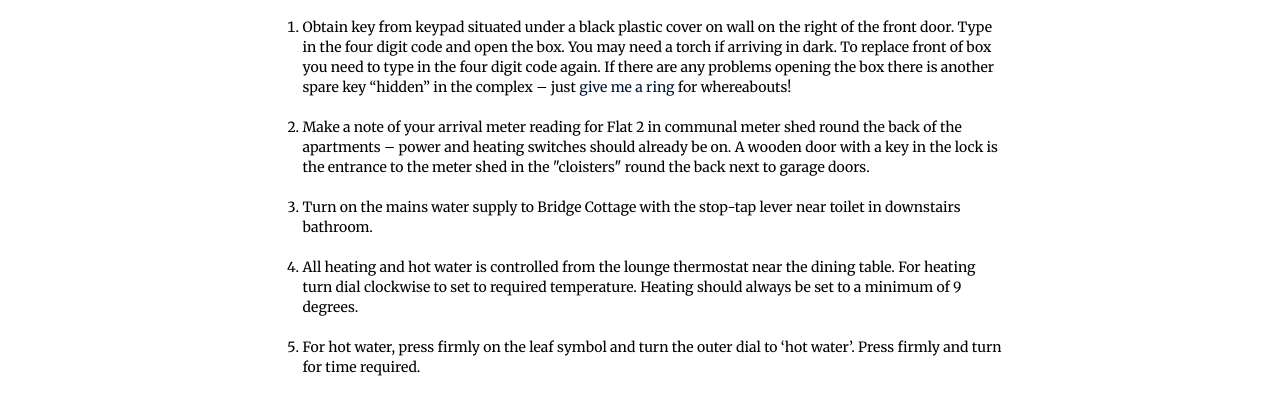
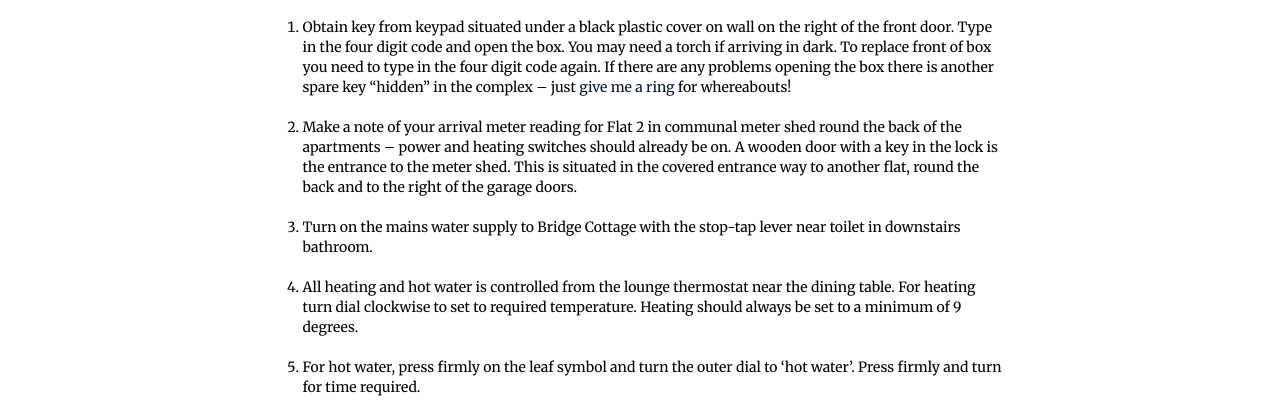
Before and after one commit to bridgecottage/bridgecottage.github.io, a website: page your-stay.html in a window 1280 px wide. Shown: the part 694-1097 px from the top of the page. Drawn offline with nearby package versions, Linux system fonts and the light colour scheme; some packages are replaced by stand-ins of ours.

Commit message:
garage door change

```diff
--- a/your-stay.html
+++ b/your-stay.html
@@ -107,7 +107,7 @@
                     <ol type="1">
   <li>Obtain key from keypad situated under a black plastic cover on wall on the right of the front door. Type in the four digit code and open the box. You may need a torch if arriving in dark. To replace front of box you need to type in the four digit code again. If there are any problems opening the box there is another spare key “hidden” in the complex – just <a href="http://bridgecottage.co.uk#contact">give me a ring</a> for whereabouts!</li>
                                                 <br>
-  <li>Make a note of your arrival meter reading for Flat 2 in communal meter shed round the back of the apartments – power and heating switches should already be on. A wooden door with a key in the lock is the entrance to the meter shed in the "cloisters" round the back next to garage doors.</li>
+  <li>Make a note of your arrival meter reading for Flat 2 in communal meter shed round the back of the apartments – power and heating switches should already be on. A wooden door with a key in the lock is the entrance to the meter shed. This is situated in the covered entrance way to another flat, round the back and to the right of the garage doors.</li>
                                                 <br>
   <li>Turn on the mains water supply to Bridge Cottage with the stop-tap lever near toilet in downstairs bathroom.</li>
                                                 <br>
```
